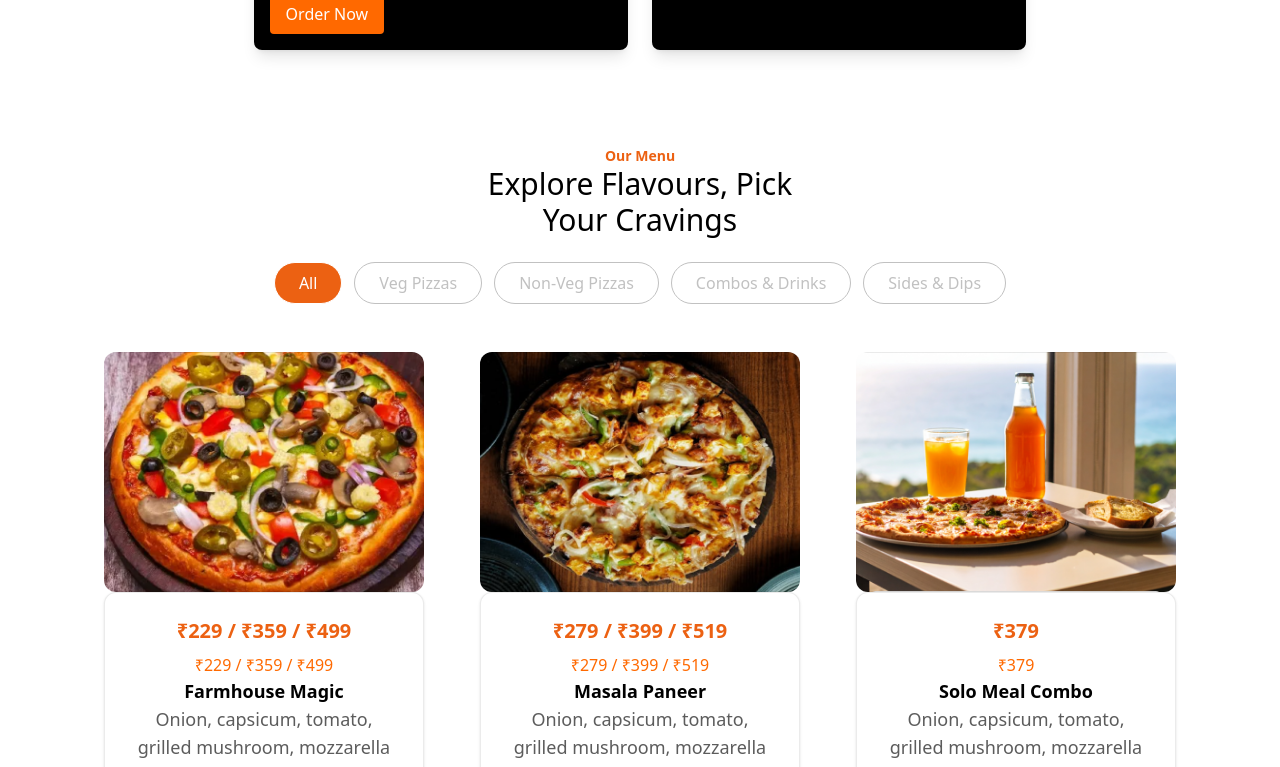
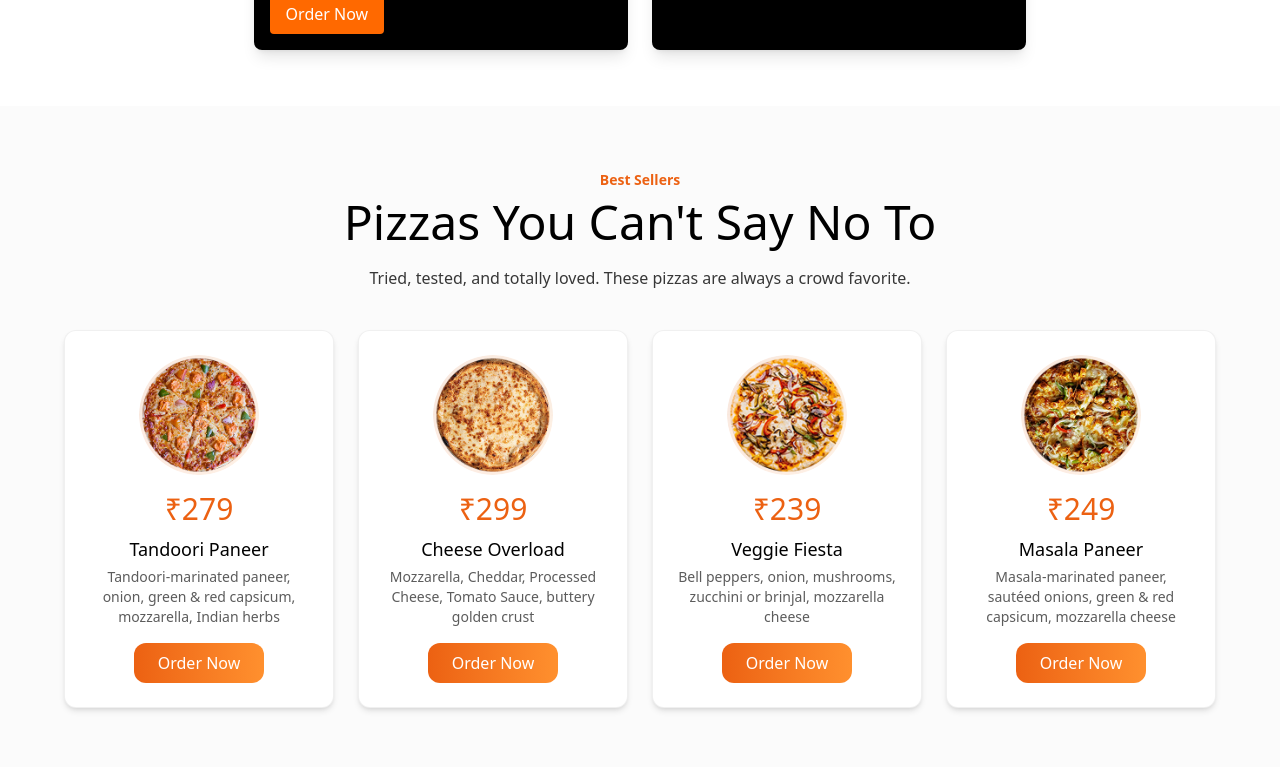
Before and after one commit to sunita0987/pizza-nest, a React (Vite) app: page / in a window 1280 px wide. Shown: the part 1733-2500 px from the top of the page. Built offline with nearby package versions, Linux system fonts and the light colour scheme.

Commit message:
first commit

```diff
--- a/src/App.jsx
+++ b/src/App.jsx
@@ -12,8 +12,8 @@ import FoodDelivery from "./components/FoodDelivery";
 import PerfectPizza from "./components/PerfectPizza";
 import PizzaBanner from "./components/PizzaBanner";
 import Footer from "./components/Footer";
-// import Sellers from "./components/Sellers";
-import Menu from "./components/Menu";
+import Sellers from "./components/Sellers";
+// import Menu from "./components/Menu";
 // import PizzaGallery from "./components/PizzaGallery";
 // import TestimonialsSlider from "./components/TestimonialsSlider";
 
@@ -24,8 +24,8 @@ function App() {
       <HeroSection />
       <Nest />
       <Card />
-      {/* <Sellers/> */}
-      <Menu/>
+      <Sellers/>
+      {/* <Menu/> */}
       <BestSeller/>
       <FoodDelivery/>
       <PerfectPizza/>
--- a/src/components/Sellers.jsx
+++ b/src/components/Sellers.jsx
@@ -1,7 +1,7 @@
 import React from "react";
-import { Pizzas } from "../utils/helper";
+import { PIZZAS } from "../utils/helper";
 
-console.log(Pizzas);
+console.log(PIZZAS);
 const Sellers = () => {
   return (
     <section className="py-16 px-4 bg-[#F8F8F880] opacity-100 text-center">
@@ -15,7 +15,7 @@ const Sellers = () => {
       </p>
 
       <div className="grid grid-cols-1 sm:grid-cols-2 md:grid-cols-4 gap-6 max-w-6xl mx-auto">
-        {Pizzas.map((pizza, index) => (
+        {PIZZAS.map((pizza, index) => (
           <div
             key={index}
             className="bg-[#ffffff] rounded-xl  border-1 border-[#0000000F] shadow-md p-6 text-center flex flex-col items-center"
@@ -32,7 +32,7 @@ const Sellers = () => {
             <p className="text-sm text-[#5C5C5C] mt-1 mb-4">
               {pizza.description}
             </p>
-             <button className="bg-gradient-to-r from-[#EC6112] to-[#FF902E] text-[#ffffff] px-6 py-2 rounded-xl transition cursor-pointer">
+            <button className="bg-gradient-to-r from-[#EC6112] to-[#FF902E] text-[#ffffff] px-6 py-2 rounded-xl transition cursor-pointer">
               Order Now
             </button>
           </div>
--- a/src/utils/Helper.js
+++ b/src/utils/Helper.js
@@ -20,7 +20,7 @@ import farmhouse from "../assets/images/vegpizza.png";
 import masala from "../assets/images/pannermasala.png";
 import combo from "../assets/images/drink.png";
 
-export const Pizzas = [
+export const PIZZAS = [
   {
     name: "Tandoori Paneer",
     price: "₹279",
```
